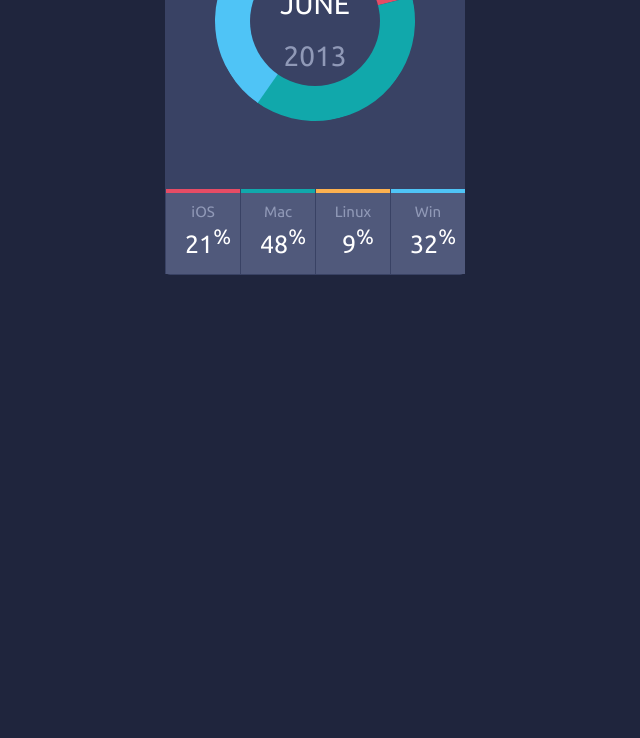
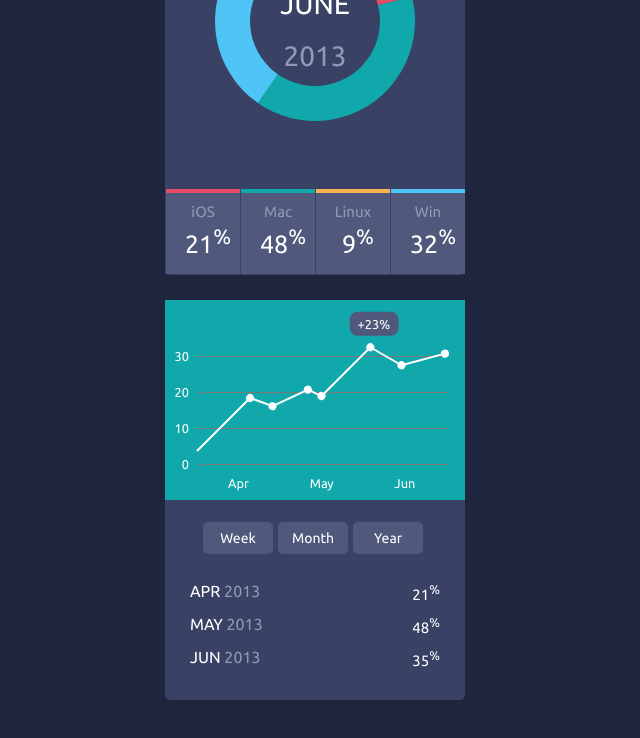
Before and after one commit to Open-Do-It-Yourself-Foundation/corporate-business, a React app: page / in a window 1280 px wide. Shown: the part 717-1455 px from the top of the page, without its empty margins (0-640 px from the left). Built offline with nearby package versions, Linux system fonts and the light colour scheme.

Commit message:
line chart done

```diff
--- /dev/null
+++ b/src/components/lineChart/index.tsx
@@ -0,0 +1,81 @@
+import React from "react";
+
+function LineChart() {
+  return (
+    <>
+      <div className="line-chart">
+        <div className="grafico">
+          <ul className="eje-y">
+            <li data-ejeY="30"></li>
+            <li data-ejeY="20"></li>
+            <li data-ejeY="10"></li>
+            <li data-ejeY="0"></li>
+          </ul>
+          <ul className="eje-x">
+            <li>Apr</li>
+            <li>May</li>
+            <li>Jun</li>
+          </ul>
+          <span data-valor="25">
+            <span data-valor="8">
+              <span data-valor="13">
+                <span data-valor="5">
+                  <span data-valor="23">
+                    <span data-valor="12">
+                      <span data-valor="15"></span>
+                    </span>
+                  </span>
+                </span>
+              </span>
+            </span>
+          </span>
+        </div>
+      </div>
+      <ul className="time-lenght horizontal-list">
+        <li>
+          <a className="time-lenght-btn" href="#14">
+            Week
+          </a>
+        </li>
+        <li>
+          <a className="time-lenght-btn" href="#15">
+            Month
+          </a>
+        </li>
+        <li>
+          <a className="time-lenght-btn" href="#16">
+            Year
+          </a>
+        </li>
+      </ul>
+      <ul className="month-data clear">
+        <li>
+          <p>
+            APR<span className="scnd-font-color"> 2013</span>
+          </p>
+          <p>
+            <span className="entypo-plus increment"> </span>21<sup>%</sup>
+          </p>
+        </li>
+        <li>
+          <p>
+            MAY<span className="scnd-font-color"> 2013</span>
+          </p>
+          <p>
+            <span className="entypo-plus increment"> </span>48<sup>%</sup>
+          </p>
+        </li>
+        <li>
+          <p>
+            JUN<span className="scnd-font-color"> 2013</span>
+          </p>
+          <p>
+            <span className="entypo-plus increment"> </span>35<sup>%</sup>
+          </p>
+        </li>
+      </ul>
+    </>
+  );
+}
+
+export default LineChart;
--- a/src/pages/landingPage/index.tsx
+++ b/src/pages/landingPage/index.tsx
@@ -2,6 +2,7 @@ import React from "react";
 import Header from "../../components/header";
 import Menu from "../../components/menu";
 import Stats from "../../components/stats";
+import LineChart from "../../components/LineChart";
 
 function LandingPage() {
   return (
@@ -14,6 +15,9 @@ function LandingPage() {
         <div className="donut-chart-block block">
           <Stats />
         </div>
+        <div className="line-chart-block block clear">
+          <LineChart />
+        </div>
       </div>
     </div>
   );
```
